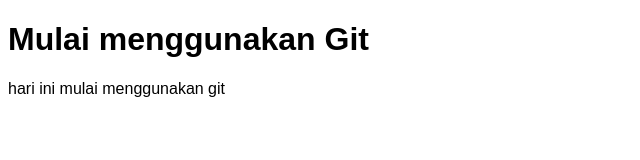
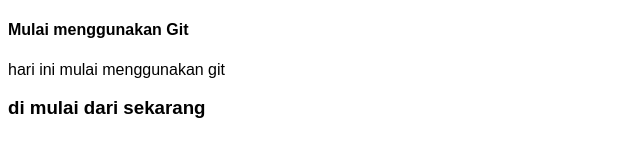
Before and after one commit to kwhiter/git, a plain HTML site: page index.html in a window 1280 px wide. Shown: the whole page, without its empty margins (0-640 px from the left). Drawn offline with Linux system fonts and the light colour scheme.

Commit message:
mengubah file index

```diff
--- a/index.html
+++ b/index.html
@@ -15,8 +15,9 @@
 
 <body>
 
-  <h1>Mulai menggunakan Git</h1>
+  <h4>Mulai menggunakan Git</h4>
   <p>hari ini mulai menggunakan git</p>
+  <h3>di mulai dari sekarang</h3>
 
 </body>
 
```
